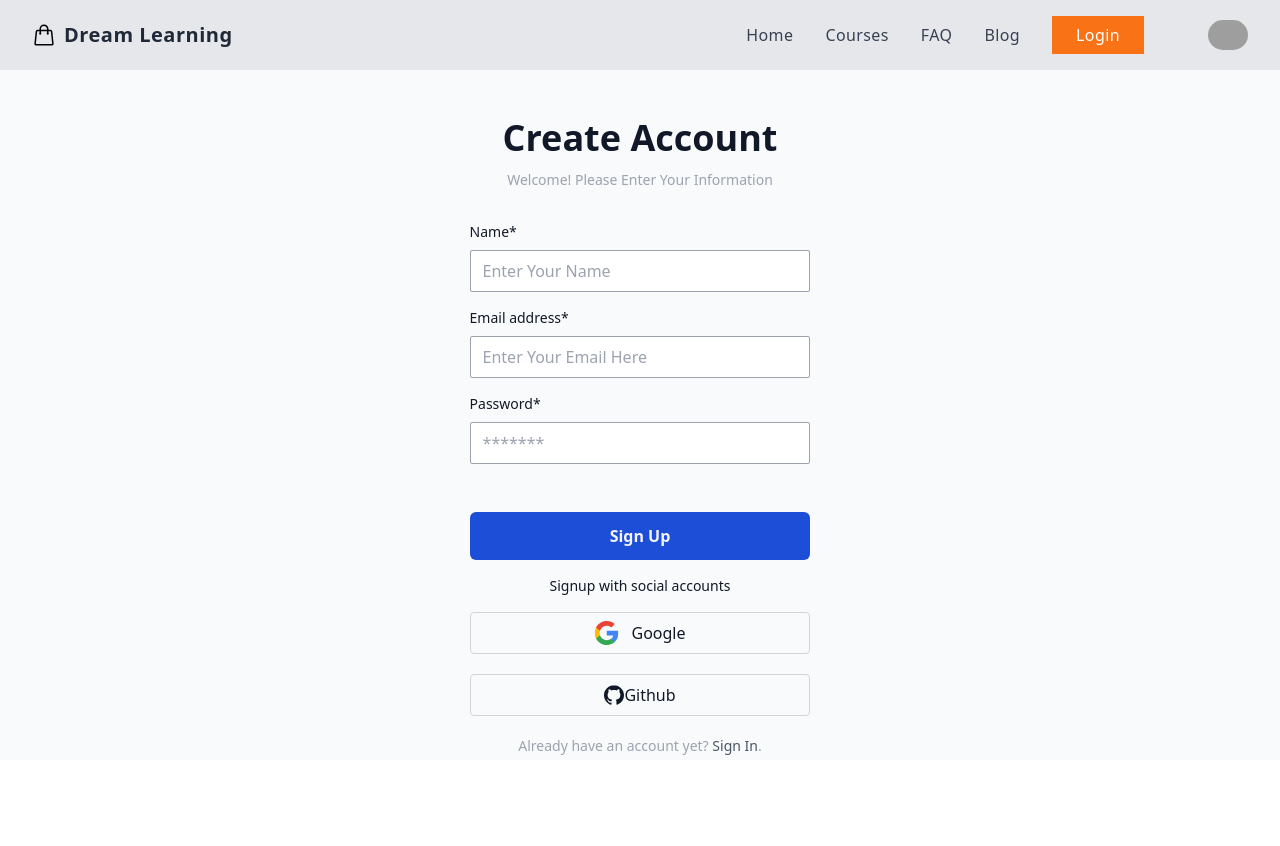
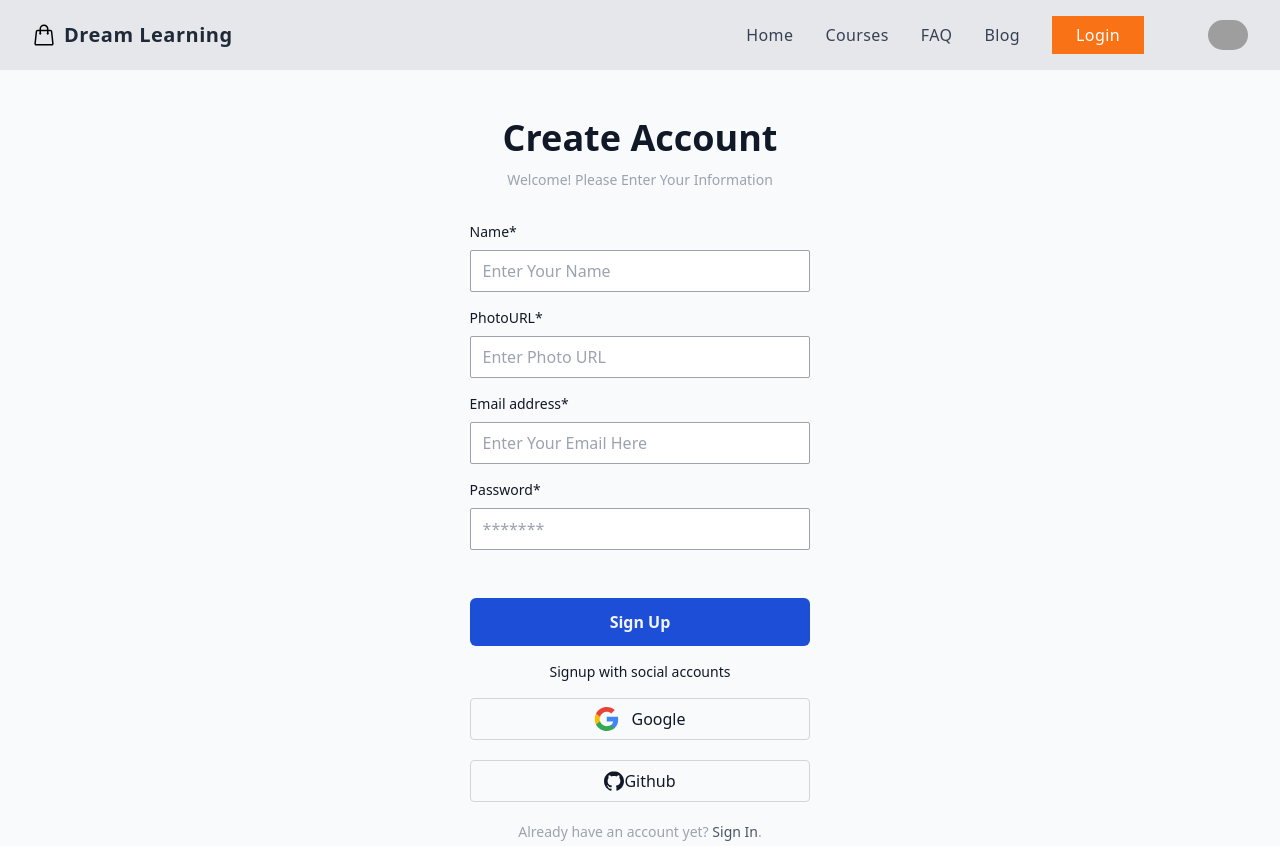
Before and after one commit to zahidupm/dream-learning-frontend, a React (Create React App) app: page /register in a window 1280 px wide. Before the commit the page ends 800 px from the top, so only its background shows below. Built offline with nearby package versions, Linux system fonts and the light colour scheme; no server answers; grey boxes are pictures that could not be loaded.

Commit message:
create user successfully

```diff
--- a/src/components/Auth/Register.js
+++ b/src/components/Auth/Register.js
@@ -1,12 +1,15 @@
 import React, { useContext, useState } from 'react';
-import { Link } from 'react-router-dom';
+import { Link, useNavigate } from 'react-router-dom';
+import { toast } from 'react-toastify';
 import { AuthContext } from '../../contexts/auth.context';
 
 const Register = () => {
     const {createUser} = useContext(AuthContext);
+    const navigate = useNavigate();
 
     const [userInfo, setUserInfo]= useState({
         name: "",
+        photoURL: "",
         email: "",
         password: ""
     })
@@ -16,18 +19,33 @@ const Register = () => {
         console.log(name);
     }
 
+    const handlePhotoURL = (e) => {
+      const photoURL = e.target.value;
+      console.log(photoURL);
+    }
+
     const handleEmail = (e) => {
         const email = e.target.value;
         console.log(email);
+        setUserInfo({...userInfo, email: e.target.value});
     }
 
     const handlePassword = (e) => {
         const password = e.target.value;
         console.log(password);
+        setUserInfo({...userInfo, password: e.target.value})
     }
 
     const handleSubmit = (e) => {
         e.preventDefault();
+
+        createUser(userInfo.email, userInfo.password)
+        .then(result => {
+          const user = result.user;
+          console.log(user);
+          toast.success('success');
+          navigate('/login');
+        })
     }
 
   return (
@@ -45,7 +63,7 @@ const Register = () => {
         >
           <div className='space-y-4'>
             <div>
-              <label htmlFor='email' className='block mb-2 text-sm'>
+              <label htmlFor='name' className='block mb-2 text-sm'>
                 Name*
               </label>
               <input
@@ -54,6 +72,21 @@ const Register = () => {
                 name='name'
                 id='name'
                 placeholder='Enter Your Name'
+                required="required"
+                className='w-full px-3 py-2 border rounded-sm learning-input border-gray-400 focus:border-blue-400 text-gray-900'
+                data-temp-mail-org='0'
+              />
+            </div>
+            <div>
+              <label htmlFor='photoURL' className='block mb-2 text-sm'>
+                PhotoURL*
+              </label>
+              <input
+                onBlur={handlePhotoURL}
+                type='text'
+                name='photoURL'
+                id='photoURL'
+                placeholder='Enter Photo URL'
                 required="required"
                 className='w-full px-3 py-2 border rounded-sm learning-input border-gray-400 focus:border-blue-400 text-gray-900'
                 data-temp-mail-org='0'
--- a/src/contexts/auth.context.js
+++ b/src/contexts/auth.context.js
@@ -1,5 +1,5 @@
-import { createUserWithEmailAndPassword, getAuth, onAuthStateChanged } from 'firebase/auth';
-import React, { createContext, useEffect, useState } from 'react';
+import { createUserWithEmailAndPassword, getAuth } from 'firebase/auth';
+import React, { createContext, useState } from 'react';
 import app from '../configs/firebase.config';
 
 export const AuthContext = createContext();
@@ -21,14 +21,14 @@ const AuthProvider = ({children}) => {
         createUser
     }
 
-    useEffect( () => {
-        const unsubscribe = onAuthStateChanged(auth, (currentUser) => {
-            setUser(currentUser);
-        })
-        return () => {
-            unsubscribe();
-        }
-    }, [])
+    // useEffect( () => {
+    //     const unsubscribe = onAuthStateChanged(auth, (currentUser) => {
+    //         setUser(currentUser);
+    //     })
+    //     return () => {
+    //         unsubscribe();
+    //     }
+    // }, [])
 
     return (
         <AuthContext.Provider value={authInfo}>
```
